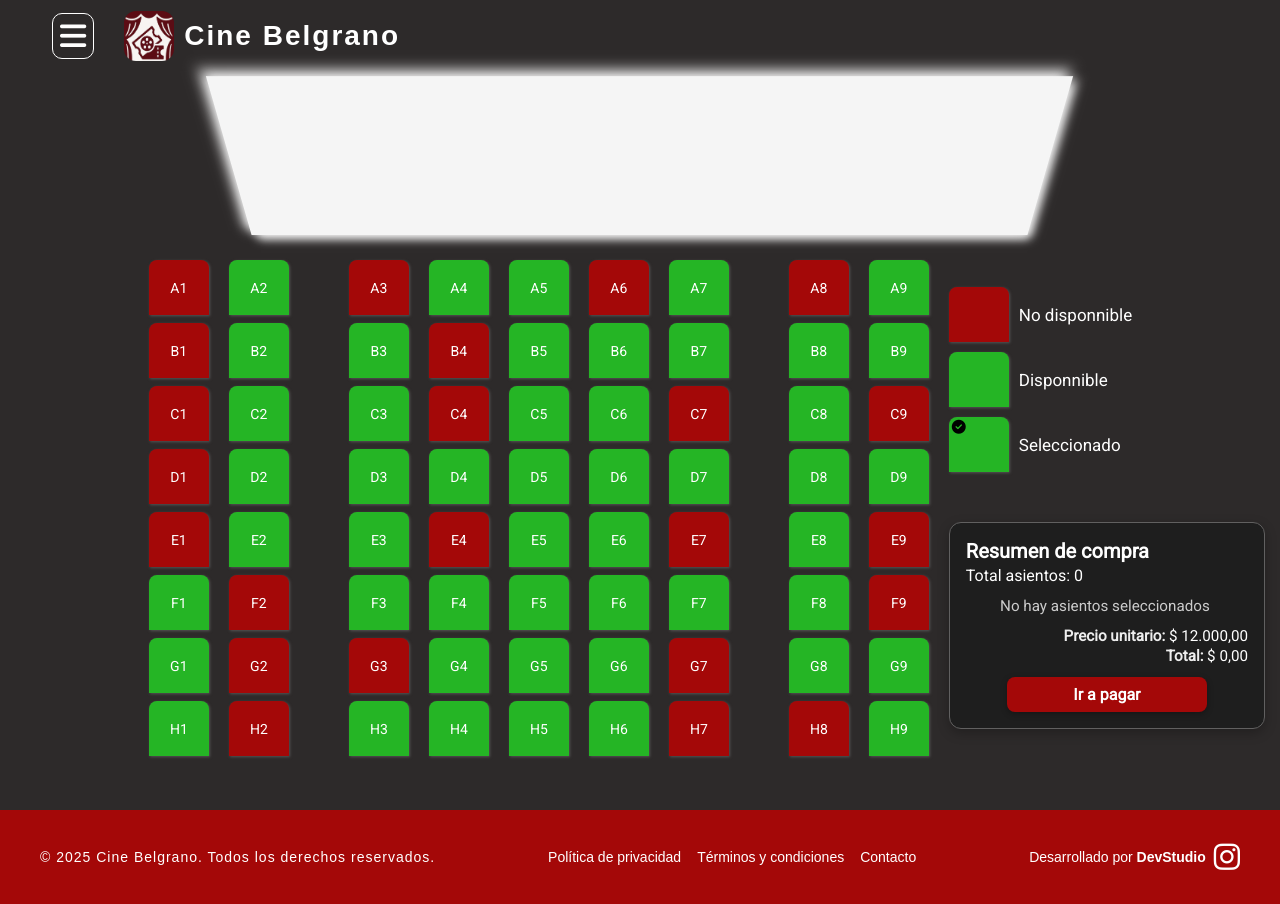
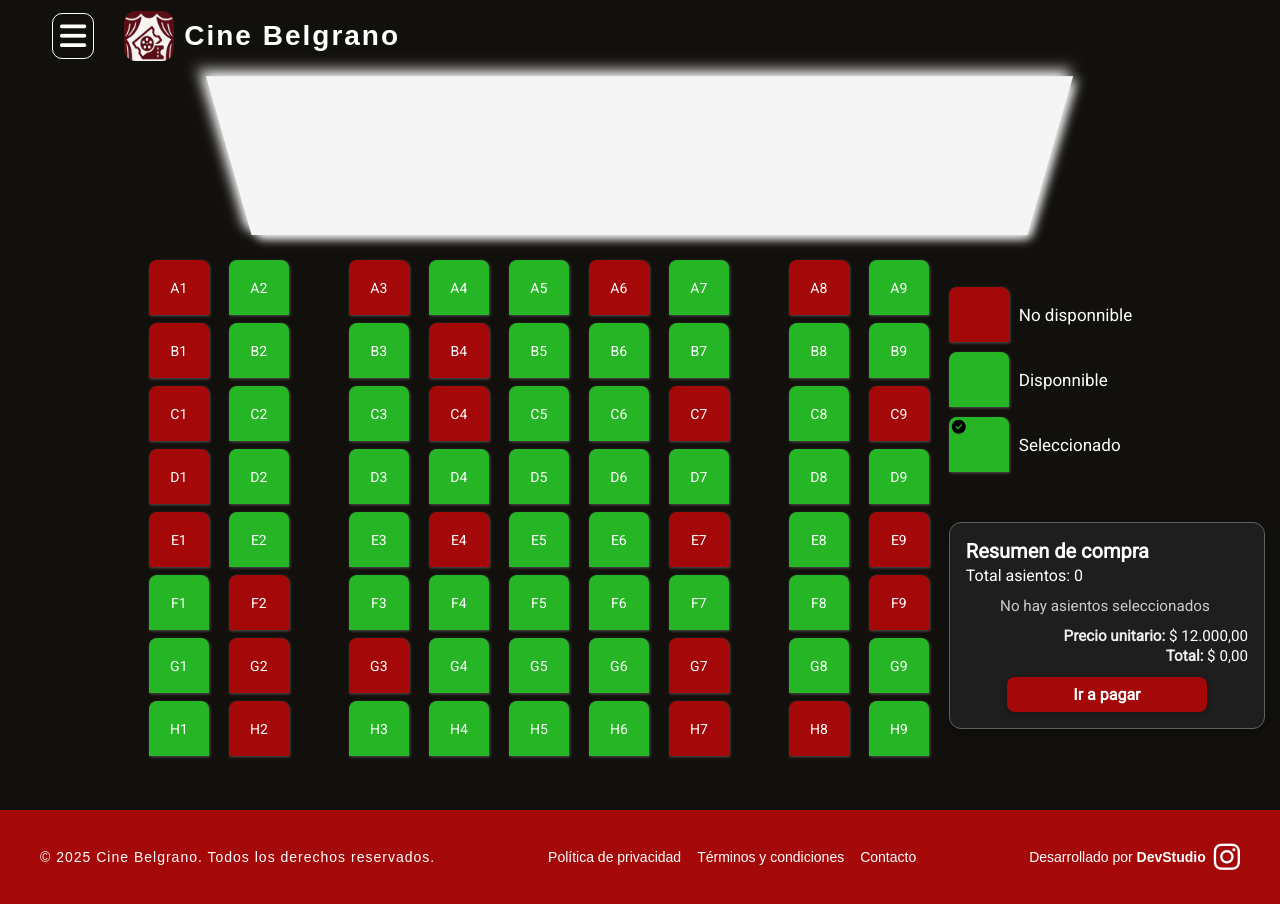
Before and after one commit to DiegoVargasFalla/cine, a Vue app: page /#/tickets in a window 1280 px wide. Built offline with nearby package versions, Linux system fonts and the light colour scheme; a web font is replaced by a local one.

Commit message:
change background color chair table and hight buyCard

```diff
--- a/src/components/modules/movieTickets/views/BuyCard.vue
+++ b/src/components/modules/movieTickets/views/BuyCard.vue
@@ -43,6 +43,7 @@ const total = computed(() => chairStore.getTotal());
   flex-direction: column;
   padding: 1rem;
   min-height: 100%;
+  max-height: 220px;
   width: 100%;
   border-radius: 12px;
   border: 1px solid #616060;
--- a/src/components/modules/movieTickets/views/MovieTicketBuy.vue
+++ b/src/components/modules/movieTickets/views/MovieTicketBuy.vue
@@ -174,7 +174,7 @@ const chairList3 = [
 
 .container-second {
     position: relative;
-    background-color: rgb(45, 42, 42);
+    /* background-color: #12100D; */
     display: flex;
     align-items: center;
     justify-content: center;
```
